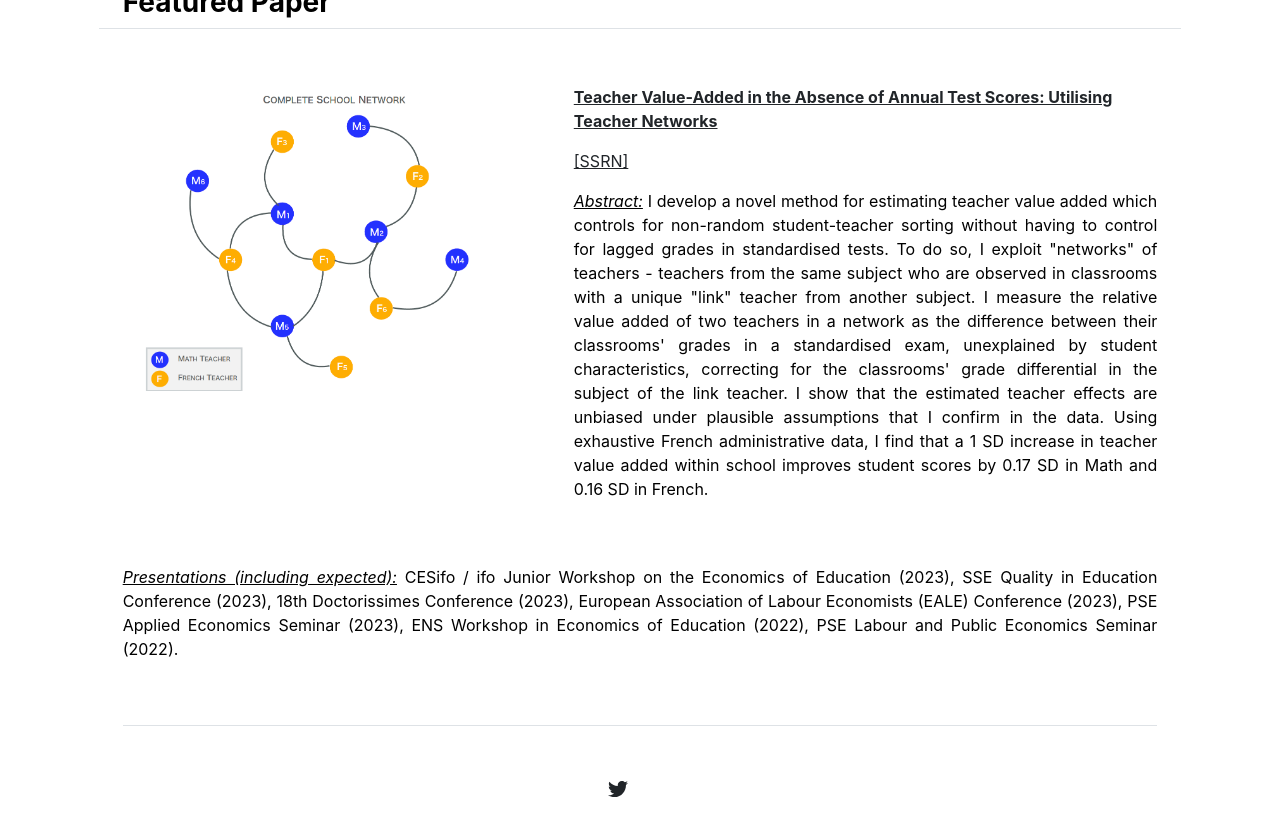
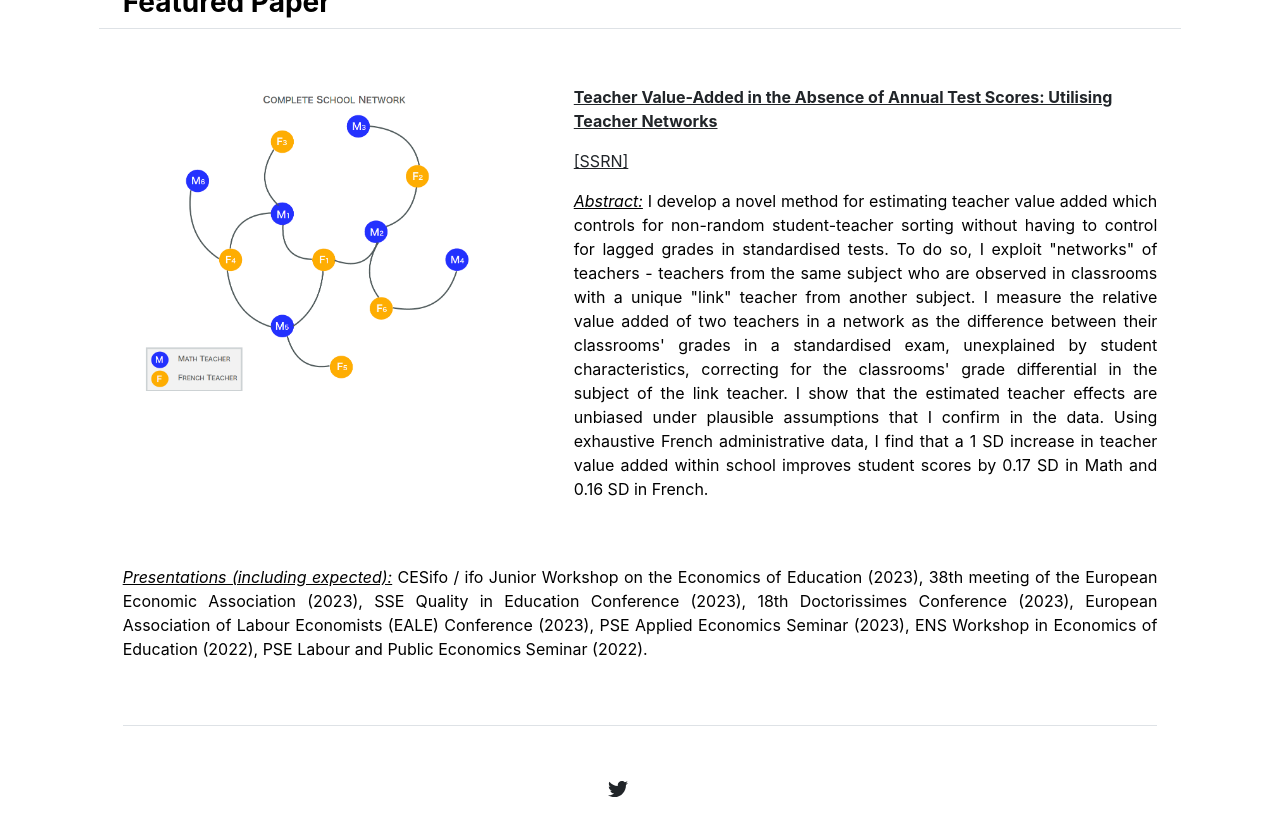
Before and after one commit to desislavatartova/desislavatartova.github.io, a Jekyll site: the page built from index.md, in a window 1280 px wide and 900 px high, scrolled down 653 px. Shown: the top 836 px of the window. Built offline with Jekyll 4.4.1, drawn with Linux system fonts in a browser that asks for light colours.

Commit message:
Update home.html

```diff
--- a/_layouts/home.html
+++ b/_layouts/home.html
@@ -32,5 +32,5 @@ layout: default
 	<p align="justify"> <u><em>Abstract:</em></u> I develop a novel method for estimating teacher value added which controls for non-random student-teacher sorting without having to control for lagged grades in standardised tests. To do so, I exploit "networks" of teachers  - teachers from the same subject who are observed in classrooms with a unique "link" teacher from another subject. I measure the relative value added of two teachers in a network as the difference between their classrooms' grades in a standardised exam, unexplained by student characteristics, correcting for the classrooms' grade differential in the subject of the link teacher. I show that the estimated teacher effects are unbiased under plausible assumptions that I confirm in the data. Using exhaustive French administrative data, I find that a 1 SD increase in  teacher value added within school improves student scores by 0.17 SD in Math and 0.16 SD in French.
 	</p>
   </div>
-	    <p align="justify"> <u><em>Presentations (including expected):</em></u> CESifo / ifo Junior Workshop on the Economics of Education (2023), SSE Quality in Education Conference (2023), 18th Doctorissimes Conference (2023), European Association of Labour Economists (EALE) Conference (2023), PSE Applied Economics Seminar (2023), ENS Workshop in Economics of Education (2022), PSE Labour and Public Economics Seminar (2022). </p>
+	    <p align="justify"> <u><em>Presentations (including expected):</em></u> CESifo / ifo Junior Workshop on the Economics of Education (2023),  38th meeting of the European Economic Association (2023), SSE Quality in Education Conference (2023), 18th Doctorissimes Conference (2023), European Association of Labour Economists (EALE) Conference (2023), PSE Applied Economics Seminar (2023), ENS Workshop in Economics of Education (2022), PSE Labour and Public Economics Seminar (2022). </p>
 </div>
```
